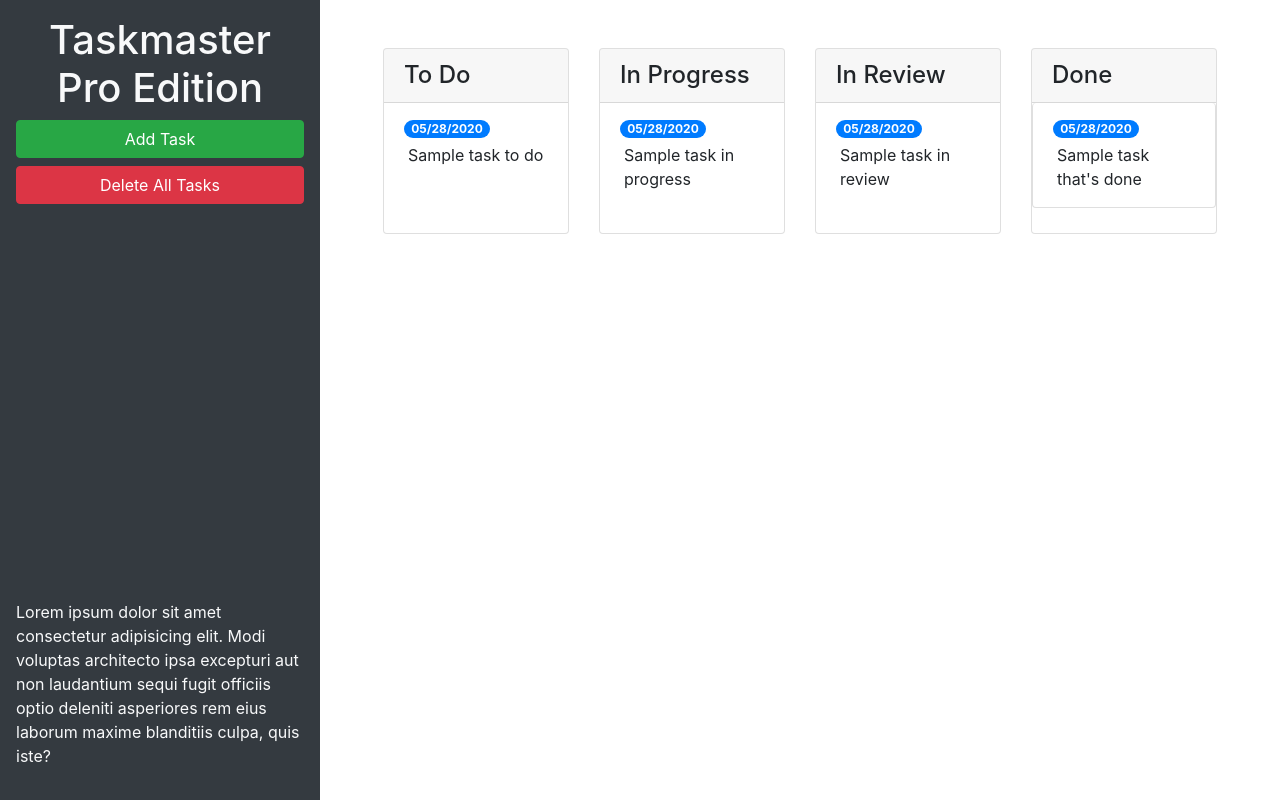
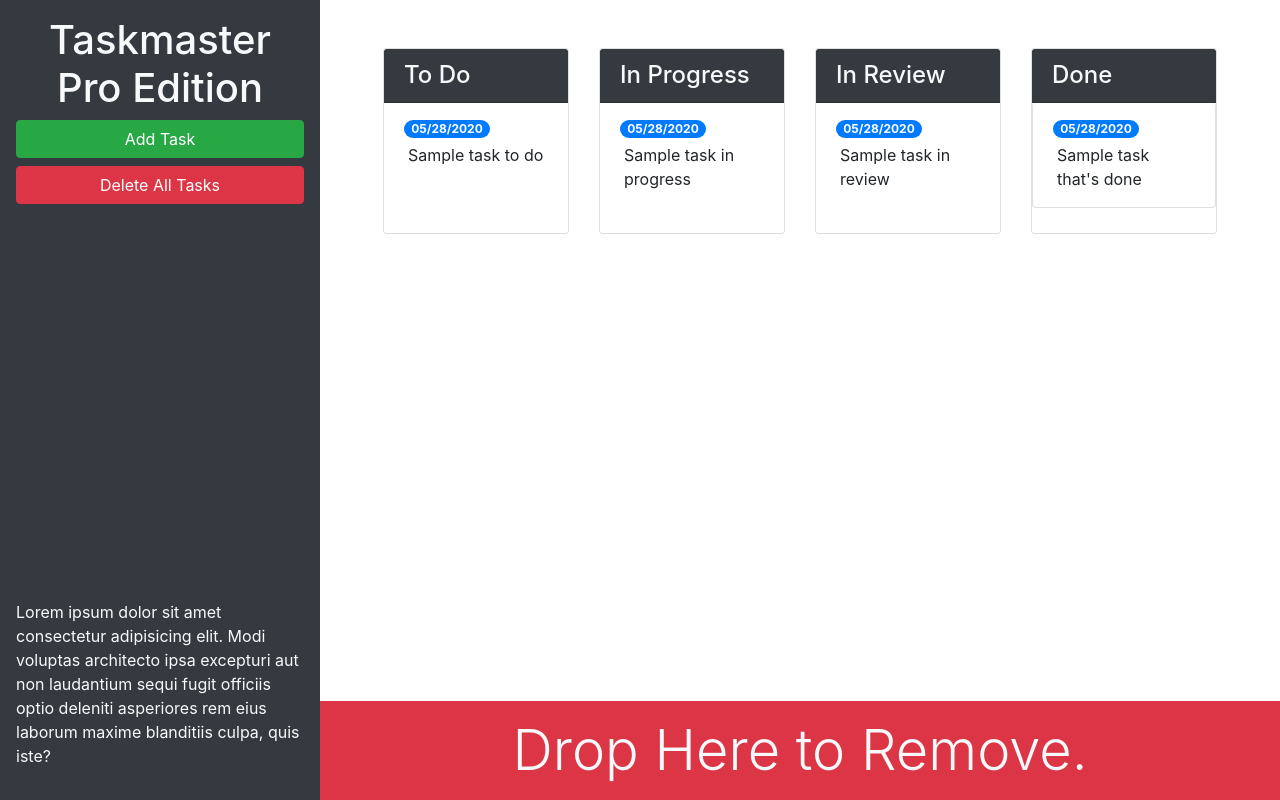
Before and after one commit to bhenry30/taskmaster-pro, a plain HTML site: page index.html in a window 1280 px wide. Drawn offline with nearby package versions, Linux system fonts and the light colour scheme.

Commit message:
trash bin

```diff
--- a/index.html
+++ b/index.html
@@ -13,22 +13,22 @@
 <body>
 
   <div class="row min-vh-100 no-gutters">
-    <header class="col-12 col-lg-3 bg-dark text-light d-flex flex-column p-4 p-lg-3">
+    <header class="col-12 col-lg-3 bg-dark text-light sticky-top d-flex flex-column p-4 p-lg-3">
       <h1 class="text-center">Taskmaster Pro Edition</h1>
       <button id="create-task" class="btn btn-block btn-success" data-toggle="modal" data-target="#task-form-modal">Add
         Task</button>
       <button id="remove-tasks" class="btn btn-block btn-danger">Delete All Tasks</button>
-      <p class="mt-auto">Lorem ipsum dolor sit amet consectetur adipisicing elit. Modi voluptas architecto ipsa
+      <p class="mt-auto d-none d-lg-block">Lorem ipsum dolor sit amet consectetur adipisicing elit. Modi voluptas architecto ipsa
         excepturi aut non
         laudantium sequi fugit officiis optio deleniti asperiores rem eius laborum maxime blanditiis culpa, quis iste?
       </p>
     </header>
-    <main class="col-12 col-lg-9">
+    <main class="col-12 col-lg-9 d-flex flex-column">
       <div class="m-5 row justify-content-around">
         <!-- todo start -->
         <div class="col-12 col-md-6 col-xl-3 mb-3">
           <div class="card">
-            <h4 class="card-header">
+            <h4 class="card-header bg-dark text-light">
               To Do
             </h4>
             <ul id="list-toDo" class="list-group list-group-flush">
@@ -43,7 +43,7 @@
         <!-- in progress start -->
       <div class="col-12 col-md-6 col-xl-3 mb-3">
           <div class="card">
-            <h4 class="card-header">
+            <h4 class="card-header bg-dark text-light">
               In Progress
             </h4>
             <ul id="list-inProgress" class="list-group list-group-flush">
@@ -58,7 +58,7 @@
         <!-- in review start -->
         <div class="col-12 col-md-6 col-xl-3 mb-3">
           <div class="card">
-            <h4 class="card-header">
+            <h4 class="card-header bg-dark text-light">
               In Review
             </h4>
             <ul id="list-inReview" class="list-group list-group-flush">
@@ -73,7 +73,7 @@
         <!-- done start -->
         <div class="col-12 col-md-6 col-xl-3 mb-3">
           <div class="card">
-              <h4 class="card-header">
+              <h4 class="card-header bg-dark text-light">
               Done
             </h4>
             <ul id="list-done" class="list-group">
@@ -85,6 +85,11 @@
           </div>
         </div>
         <!-- done end -->
+      </div>
+      <div id="trash" class="mt-auto">
+        <div class="w-100 bg-danger p-3 text-center text-light display-4">
+          Drop Here to Remove.
+        </div>
       </div>
     </main>
   </div>
```
